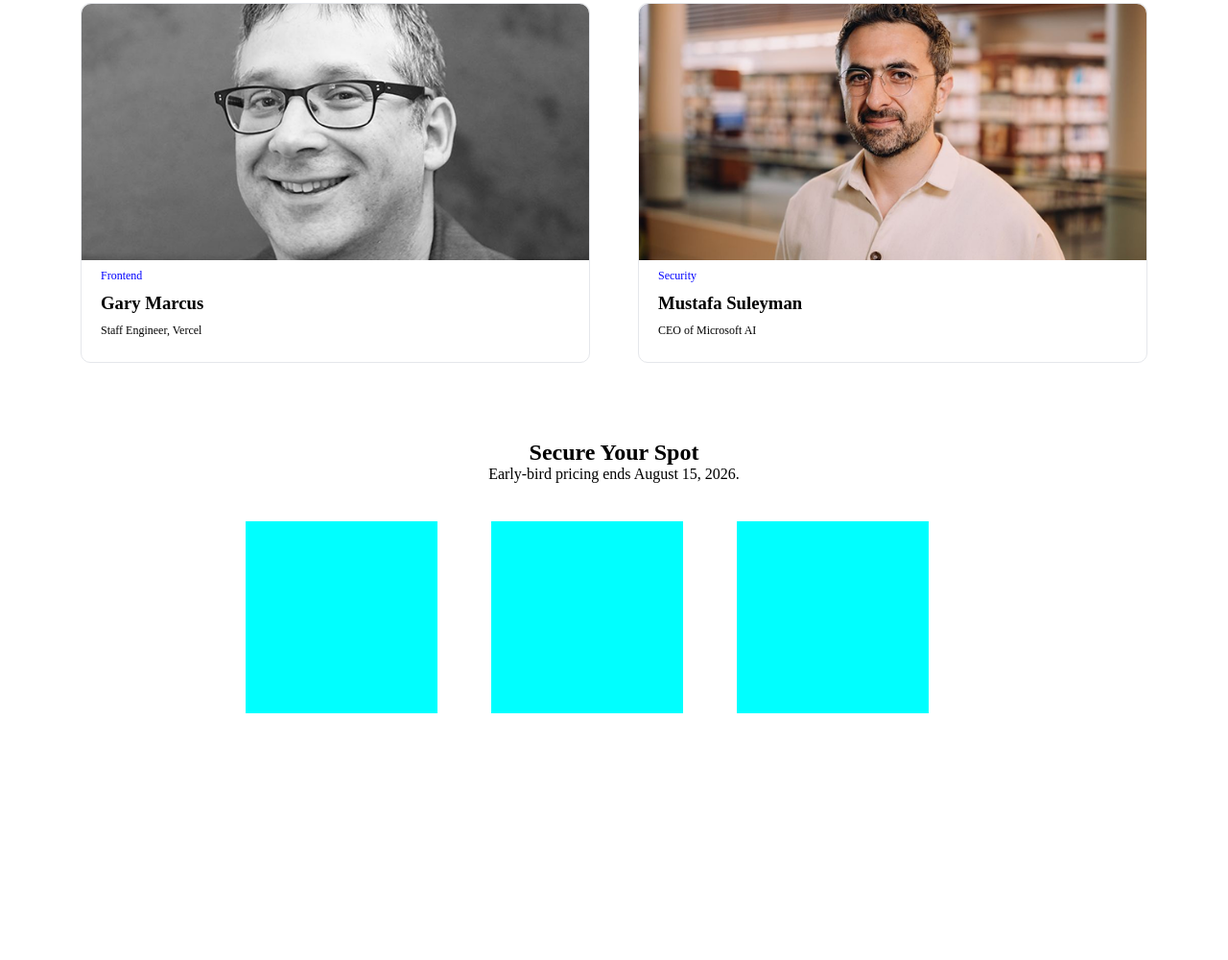
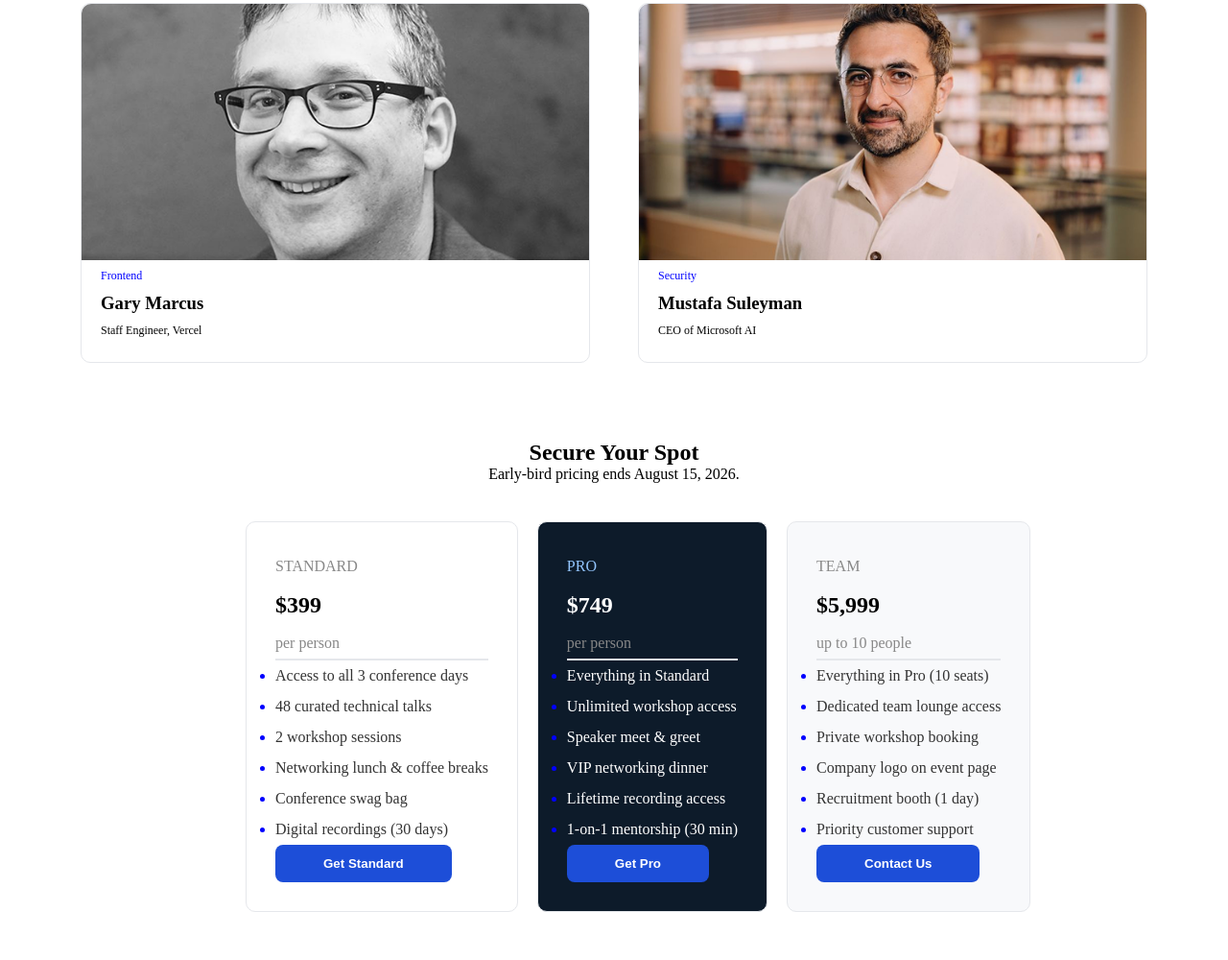
Before and after one commit to sadik7010/Assignment-1, a plain HTML site: page index.html in a window 1280 px wide. Shown: the part 1467-2467 px from the top of the page at 96% size. Before the commit the page ends 2210 px from the top, so only its background shows below. Drawn offline with Linux system fonts and the light colour scheme.

Commit message:
speaker section add and price section add

```diff
--- a/index.html
+++ b/index.html
@@ -85,9 +85,51 @@
        </div>
        <!-- Bottom-card -->
         <div class="price-card-container">
-           <div></div>
-           <div></div>
-           <div></div>
+           <div>
+            <p>STANDARD</p>
+            <h1>$399</h1>
+            <p>per person</p>
+            <hr>
+            <ul>
+              <li>Access to all 3 conference days</li>
+              <li>48 curated technical talks</li>
+              <li>2 workshop sessions</li>
+              <li>Networking lunch & coffee breaks</li>
+              <li>Conference swag bag</li>
+              <li>Digital recordings (30 days)</li>
+            </ul>
+            <button class="common-btn">Get Standard</button>
+           </div>
+           <div class="card-2">
+            <p>PRO</p>
+            <h1>$749</h1>
+            <p>per person</p>
+            <hr>
+            <ul>
+              <li>Everything in Standard</li>
+              <li>Unlimited workshop access</li>
+              <li>Speaker meet & greet</li>
+              <li>VIP networking dinner</li>
+              <li>Lifetime recording access</li>
+              <li>1-on-1 mentorship (30 min)</li>
+            </ul>
+            <button class="common-btn">Get Pro</button>
+           </div>
+           <div class="card-3">
+            <p>TEAM</p>
+            <h1>$5,999</h1>
+            <p>up to 10 people</p>
+            <hr>
+            <ul>
+              <li>Everything in Pro (10 seats)</li>
+              <li>Dedicated team lounge access</li>
+              <li>Private workshop booking</li>
+              <li>Company logo on event page</li>
+              <li>Recruitment booth (1 day)</li>
+              <li>Priority customer support</li>
+            </ul>
+            <button class="common-btn">Contact Us</button>
+           </div>
         </div>
      </section>
     <!-- Pricing section end -->
--- a/style.css
+++ b/style.css
@@ -17,7 +17,7 @@
   width: 90%;
   margin: 0 auto;
 }
-.price-container{
+.price-container {
   max-width: 1200px;
   width: 60%;
   margin: 0 auto;
@@ -118,20 +118,55 @@ h3 {
 /* Meet the speaker section end */
 
 /* Price section style*/
-.price-top{
+.price-top {
   text-align: center;
   margin: 40px 0;
+}
+.price-card-container {
+  display: grid;
+  grid-template-columns: repeat(3, 1fr);
+  justify-content: space-between;
+  gap: 20px;
+}
+.price-card-container div {
+  border: 1px solid #e5e7eb;
+  border-radius: 10px;
+  margin: 0 0 50px 0;
+  padding: 30px;
+  text-align: left;
+  white-space: nowrap;
+  line-height: 2;
+  li::marker {
+    color: blue;
+  }
 
 }
-.price-card-container{
-      display: grid;
-      grid-template-columns: repeat(3,1fr);
-      justify-content: space-between;
+.price-card-container div p{
+  color: #888888;
 }
-.price-card-container div{
-      width: 200px;
-      height: 200px;
-      background-color: aqua;
+.price-card-container div hr{
+  border: 0.5px solid   #E5E7EB;
+
+}
+.price-card-container div ul li{
+  color: #333333;
+}
+.price-card-container .card-2{
+  background-color: #0D1B2A;
+
+}
+.price-card-container .card-2  ul li{
+  color: #FFFFFF;
+
+}
+.price-card-container .card-2 h1{
+  color:  #FFFFFF;
+}
+.price-card-container .card-2 p:first-of-type{
+  color: #93C5FD;
+}
+.price-card-container .card-3{
+  background-color: #F8F9FB;
 }
 
 /* price section end */
```
